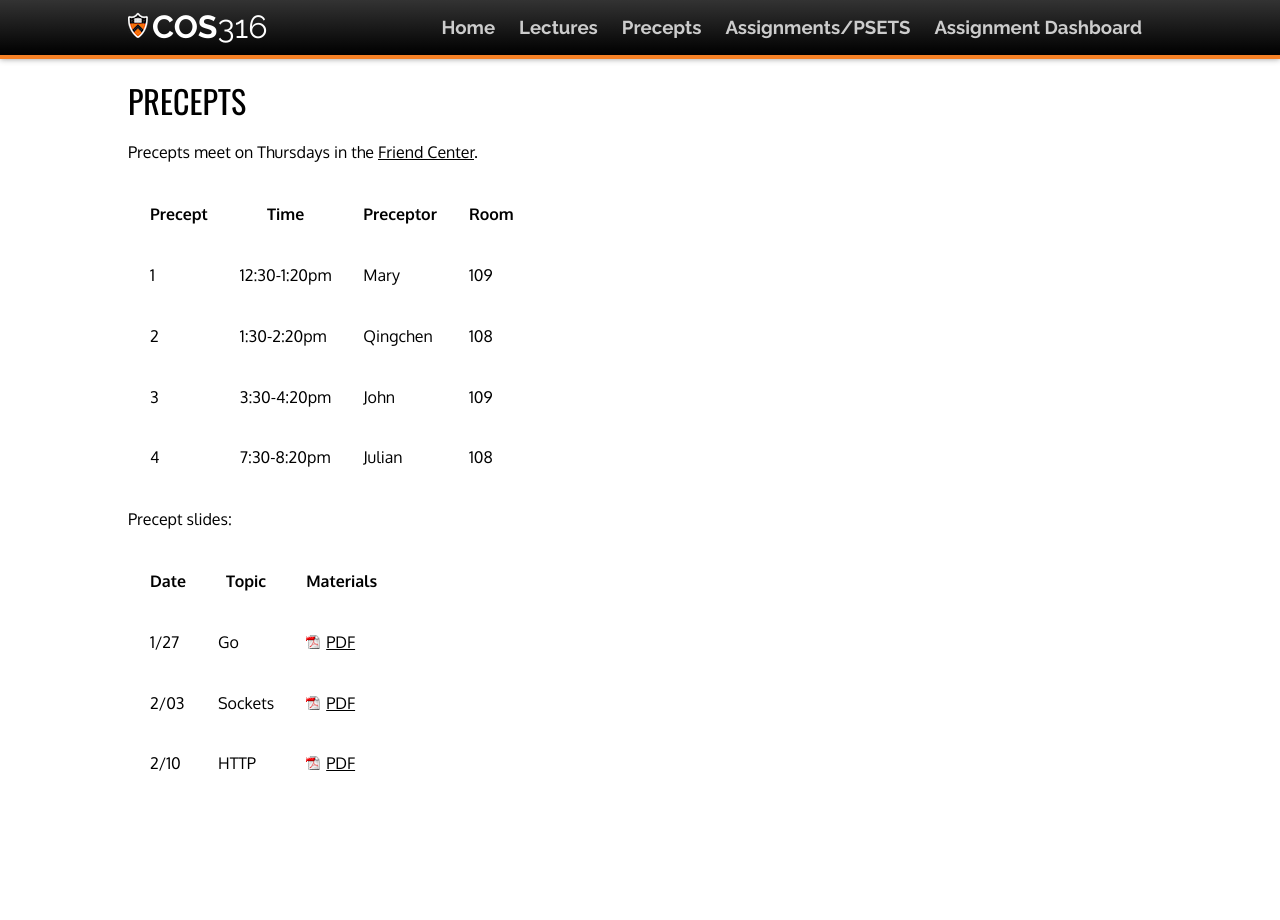
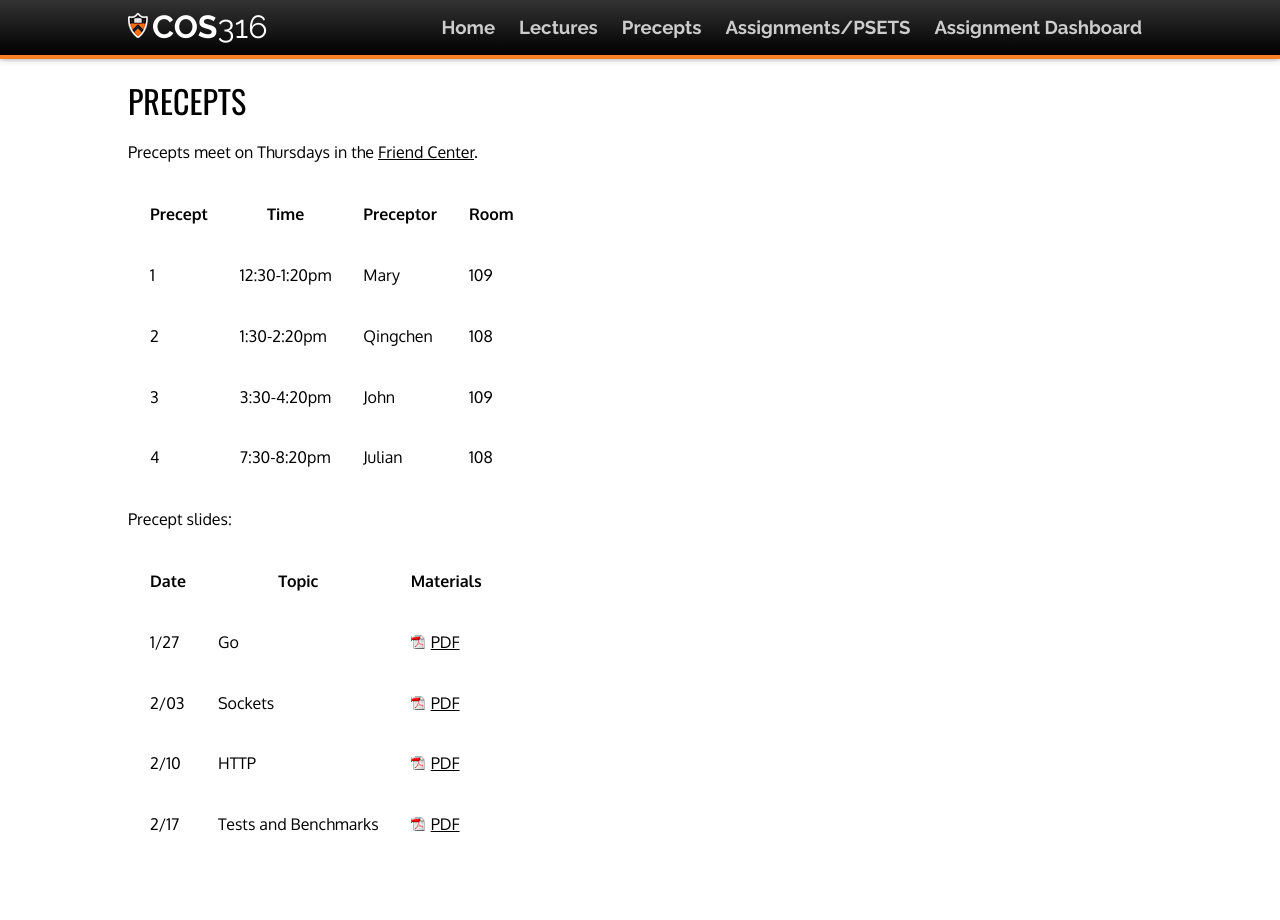
Before and after one commit to cos316/cos316-web, a Jekyll site: the page built from precepts.md, in a window 1280 px wide. Built offline with Jekyll 4.4.1, drawn with Linux system fonts in a browser that asks for light colours; nearby versions of some CDN libraries.

Commit message:
upload precept4 slides

```diff
--- a/precepts.md
+++ b/precepts.md
@@ -19,9 +19,9 @@ Precept slides:
 | 1/27  | Go       | [PDF](/precepts/Go-Programming.pdf) |
 | 2/03  | Sockets  | [PDF](/precepts/Socket-Programming.pdf) |
 | 2/10  | HTTP     | [PDF](/precepts/HTTP.pdf) |
+| 2/17  | Tests and Benchmarks | [PDF](/precepts/Testing-and-Benchmarking.pdf) |
 
 <!--
-| 2/17  | Tests and Benchmarks | [PDF](/precepts/Testing-and-Benchmarking.pdf) |
 | 2/24  | Caches   | [PDF](/precepts/Cache-Eviction.pdf) |
 | 3/03  | SQL      | [PDF](/precepts/SQL.pdf) |
 | 3/10  | Reflection | [PDF](/precepts/Reflection1.pdf) |
```
Also changed, not shown: 1 other file.
